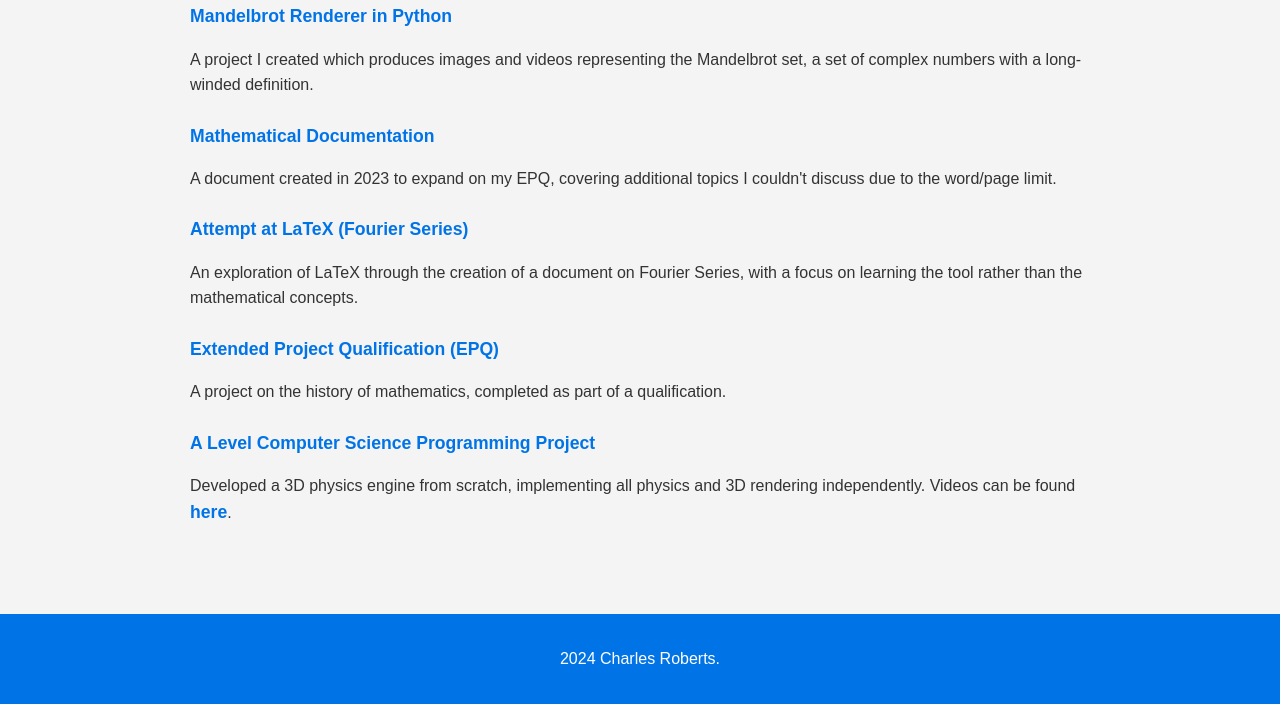
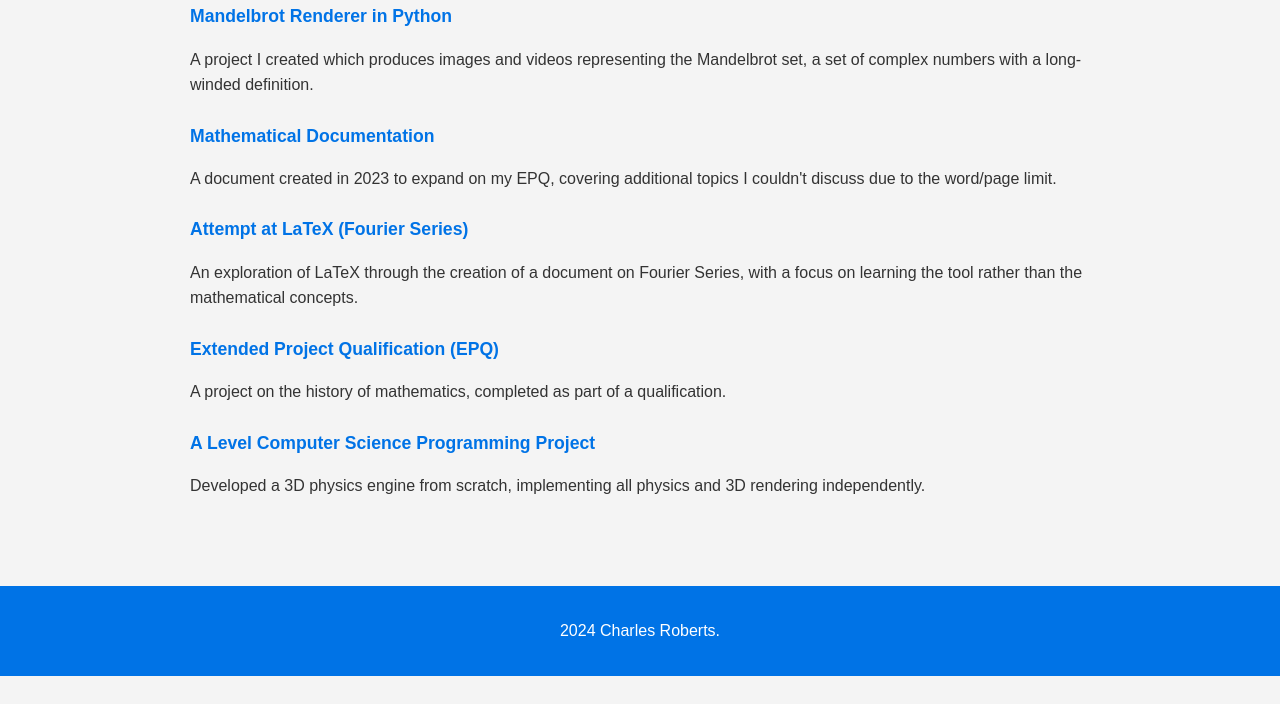
Before and after one commit to CharlesMRoberts/website, a plain HTML site: page index.html in a window 1280 px wide. Shown: the part 531-1235 px from the top of the page. After the commit the page ends 1207 px from the top, so only its background shows below. Drawn offline with Linux system fonts and the light colour scheme.

Commit message:
Update index.html

```diff
--- a/index.html
+++ b/index.html
@@ -131,8 +131,7 @@
 
             <li>
                 <a href="ComputerScienceProject.html">A Level Computer Science Programming Project</a>
-                <p>Developed a 3D physics engine from scratch, implementing all physics and 3D rendering independently. Videos can be found <a href="VideoViewer.html
-">here</a>.</p>
+                <p>Developed a 3D physics engine from scratch, implementing all physics and 3D rendering independently.</p>
             </li>
         </ul>
     </section>
```
